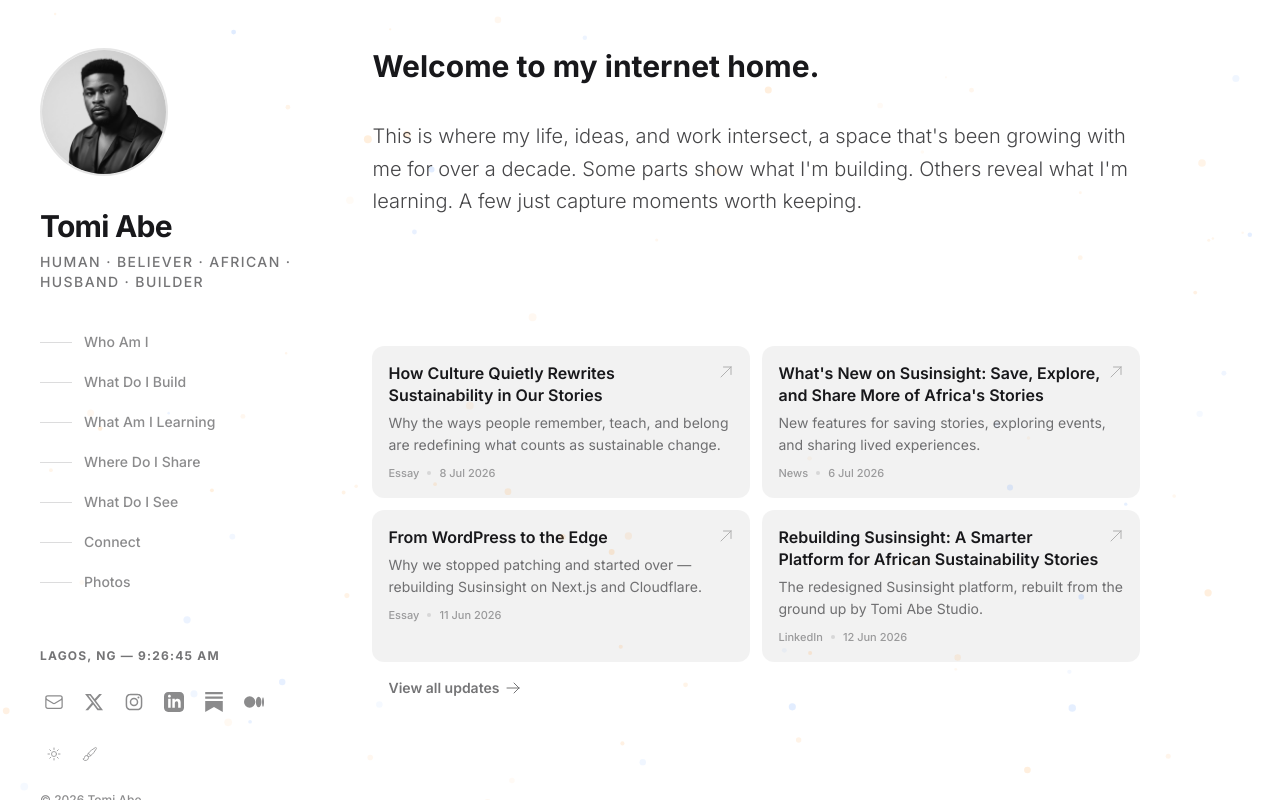
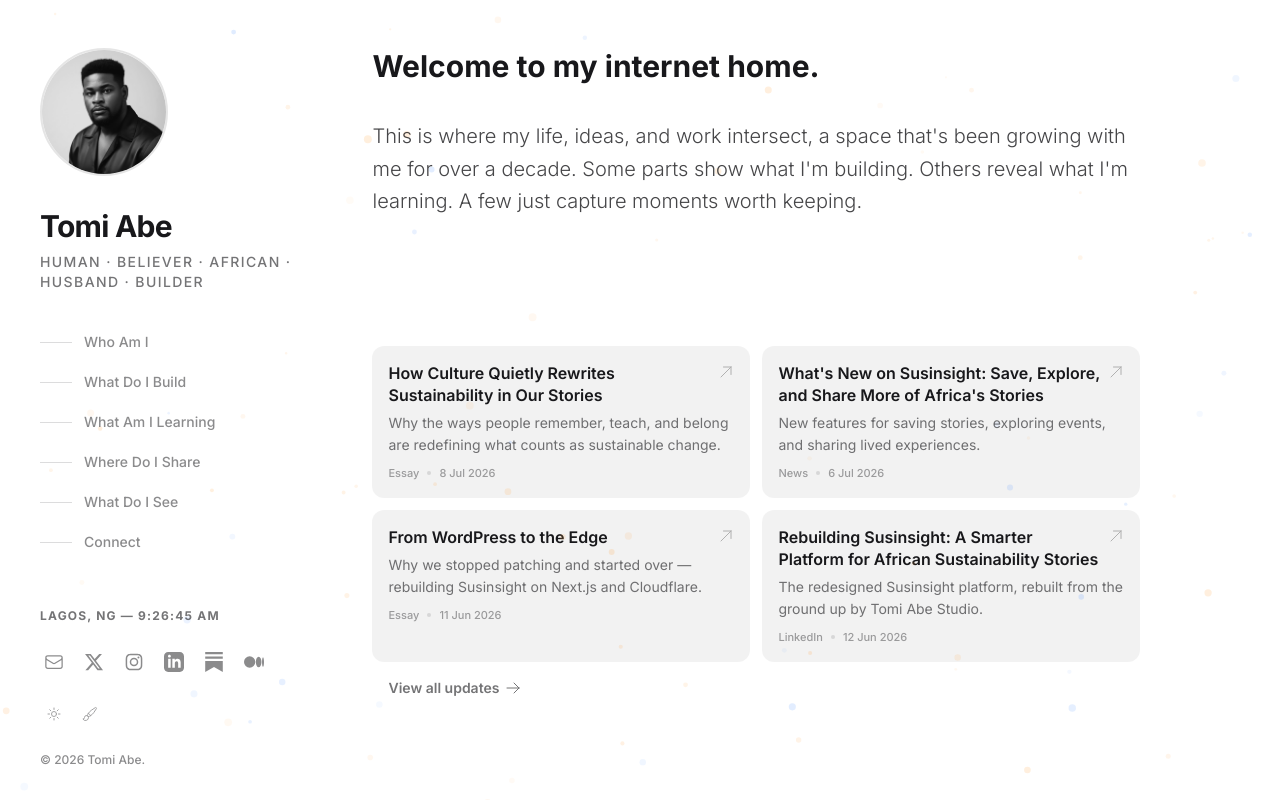
Before and after one commit to tomiabe/tomi, a React (Vite) app: page / in a window 1280 px wide. Shown: the top 802 px of the page. Built offline with nearby package versions, Linux system fonts and the light colour scheme; a web font is replaced by a local one.

Commit message:
remove photos link from homepage navigation

```diff
--- a/components/Home/HomePage.tsx
+++ b/components/Home/HomePage.tsx
@@ -1,5 +1,4 @@
 import React, { useState, useEffect } from 'react';
-import { Link } from 'react-router-dom';
 import {
     Sun,
     Moon,
@@ -121,7 +120,6 @@ const HomePage: React.FC<HomePageProps> = ({ content, theme, toggleTheme, openSe
                                 ))}
                             </div>
                             <Clock />
-                            <Link to="/photos" className="inline-flex items-center gap-2 text-xs font-semibold opacity-50 hover:opacity-100 transition-opacity">View photos <ArrowRight className="w-3 h-3" /></Link>
                         </div>
                         <nav className="hidden lg:block space-y-1 mt-8">
                             {[{ id: 'who', label: 'Who Am I' }, { id: 'build', label: 'What Do I Build' }, { id: 'learning', label: 'What Am I Learning' }, { id: 'share', label: 'Where Do I Share' }, { id: 'see', label: 'What Do I See' }, { id: 'connect', label: 'Connect' }].map((item) => {
@@ -133,10 +131,6 @@ const HomePage: React.FC<HomePageProps> = ({ content, theme, toggleTheme, openSe
                                     </button>
                                 );
                             })}
-                        <Link to="/photos" className="group flex items-center w-full py-2 text-sm font-medium opacity-50 hover:opacity-100 transition-colors">
-                                <span className="w-8 h-px mr-3 bg-current opacity-30 group-hover:w-12 transition-all duration-300"></span>
-                                Photos
-                            </Link>
                         </nav>
                     </div>
                     <div className="hidden lg:block">
```
